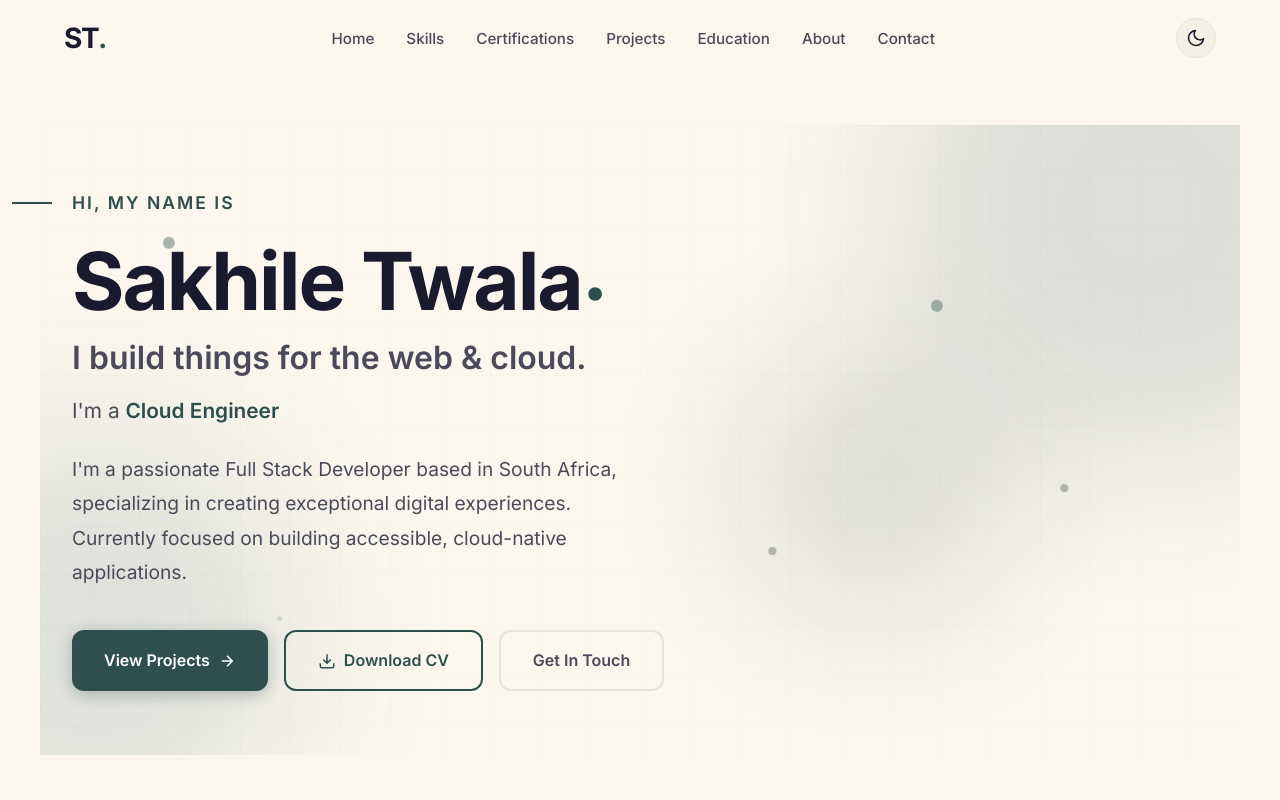
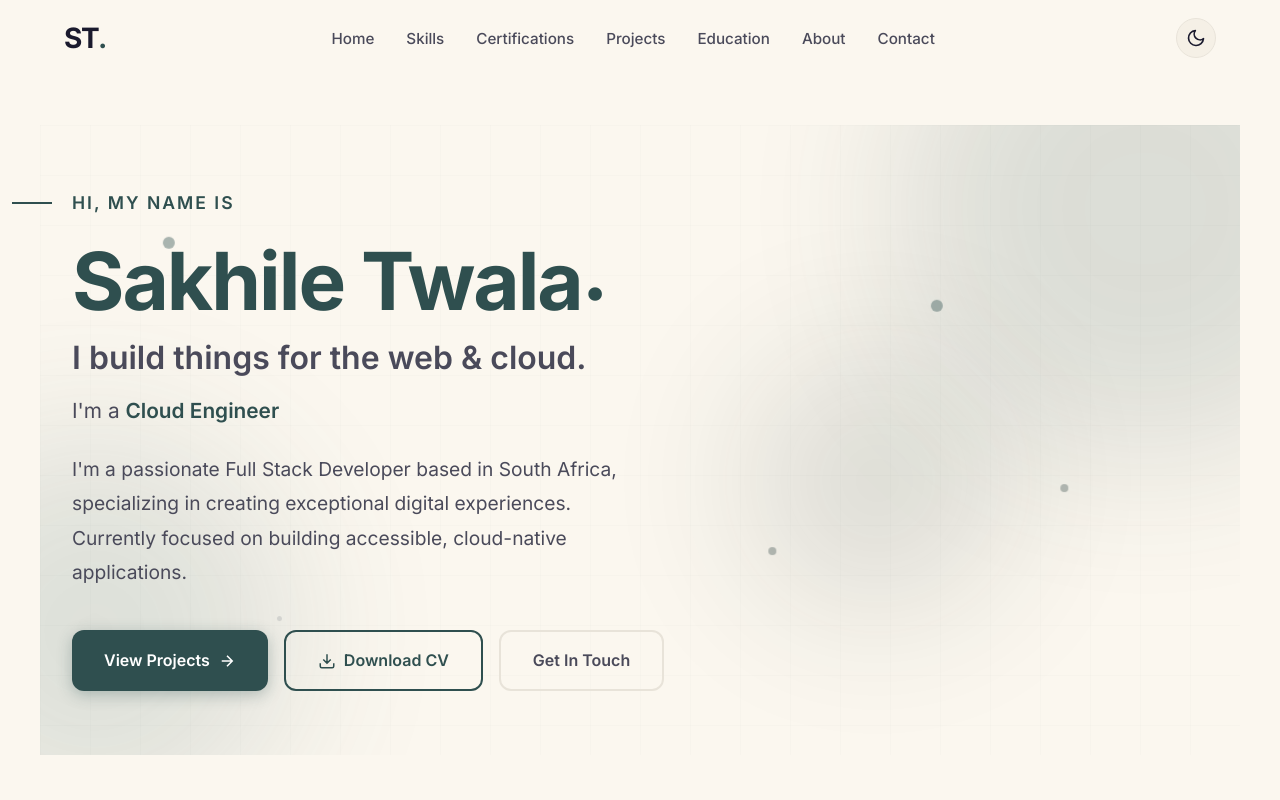
Before and after one commit to Chairman07/sakhile-portfolio, a React (Vite) app: page / in a window 1280 px wide. Shown: the top 800 px of the page. Built offline with nearby package versions, Linux system fonts and the light colour scheme.

Commit message:
Update hero text colors to match accent color

```diff
--- a/src/components/Hero.css
+++ b/src/components/Hero.css
@@ -328,20 +328,10 @@
 .hero-name {
   font-size: clamp(2.5rem, 8vw, 5rem);
   font-weight: 800;
-  color: var(--text-primary);
+  color: var(--accent-primary);
   line-height: 1.1;
   margin-bottom: 0.75rem;
   letter-spacing: -2px;
-}
-
-/* Dark mode name color */
-:root .hero-name {
-  color: #CDB4FF;
-}
-
-/* Light mode uses default text color */
-[data-theme="light"] .hero-name {
-  color: var(--text-primary);
 }
 
 .hero-name .accent {
```
